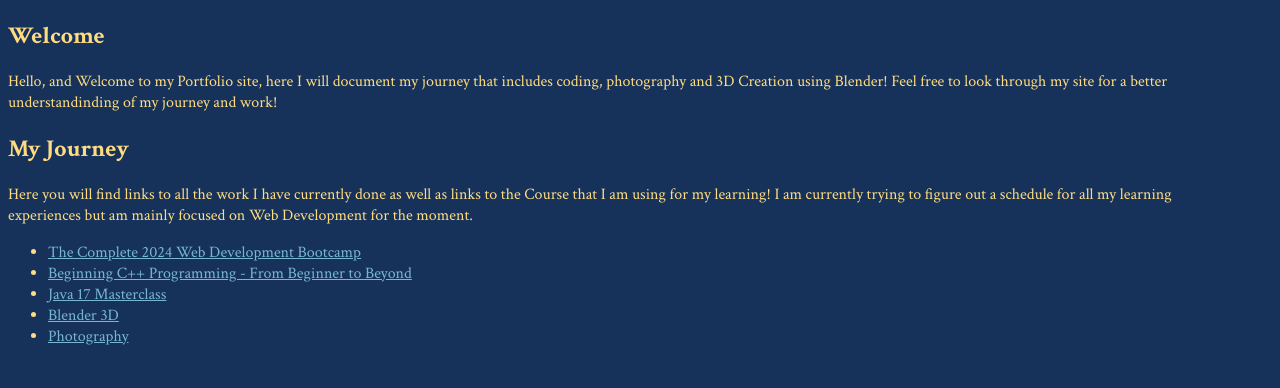
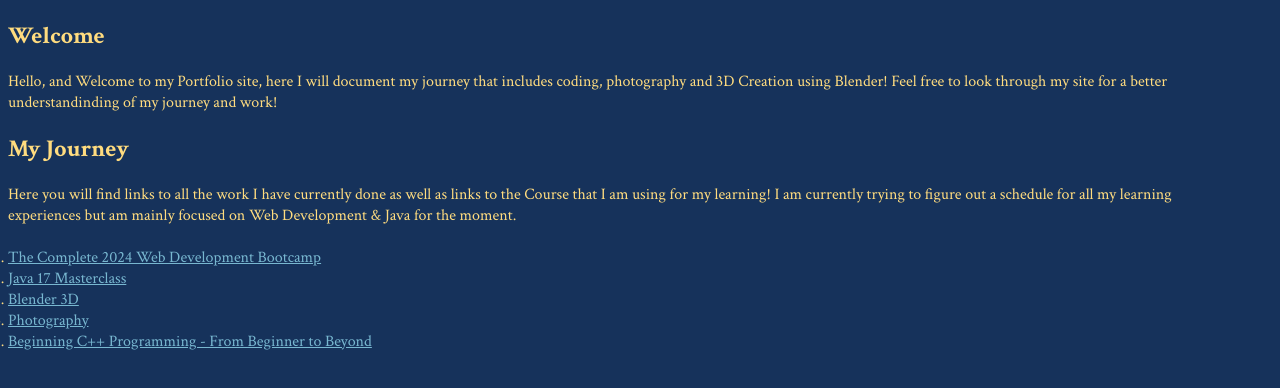
Before and after one commit to techguysa/portfolio, a plain HTML site: page index.html in a window 1280 px wide. Drawn offline with Linux system fonts and the light colour scheme.

Commit message:
Add files via upload

```diff
--- a/index.html
+++ b/index.html
@@ -17,14 +17,14 @@
         </div>
         <div class = "journey">
             <h2>My Journey</h2>
-            <p>Here you will find links to all the work I have currently done as well as links to the Course that I am using for my learning! I am currently trying to figure out a schedule for all my learning experiences but am mainly focused on Web Development for the moment.</p>
-            <ul>
+            <p>Here you will find links to all the work I have currently done as well as links to the Course that I am using for my learning! I am currently trying to figure out a schedule for all my learning experiences but am mainly focused on Web Development &amp; Java for the moment.</p>
+            <ol class = "studyLinks">
                 <li><a href = "./public/webDev/webDev.html">The Complete 2024 Web Development Bootcamp</a></li>
-                <li><a href = "./public/cpp/cpp.html">Beginning C++ Programming - From Beginner to Beyond</a></li>
                 <li><a href = "./public/java/java.html">Java 17 Masterclass</a></li>
                 <li><a href = "./public/blender/3d.html">Blender 3D</a></li>
                 <li><a href = "./public/photo/photo.html">Photography</a></li>
-            </ul>
+                <li><a href = "./public/cpp/cpp.html">Beginning C++ Programming - From Beginner to Beyond</a></li>
+            </ol>
         </div>
     </body>
 </html>
--- a/style.css
+++ b/style.css
@@ -19,6 +19,8 @@ body{
         padding: 0px 5px; color: #78B7D0;
     }
 }
+
+.studyLinks{padding: 5px 0px;}
 
 .title{
     font-weight: 700;
```
